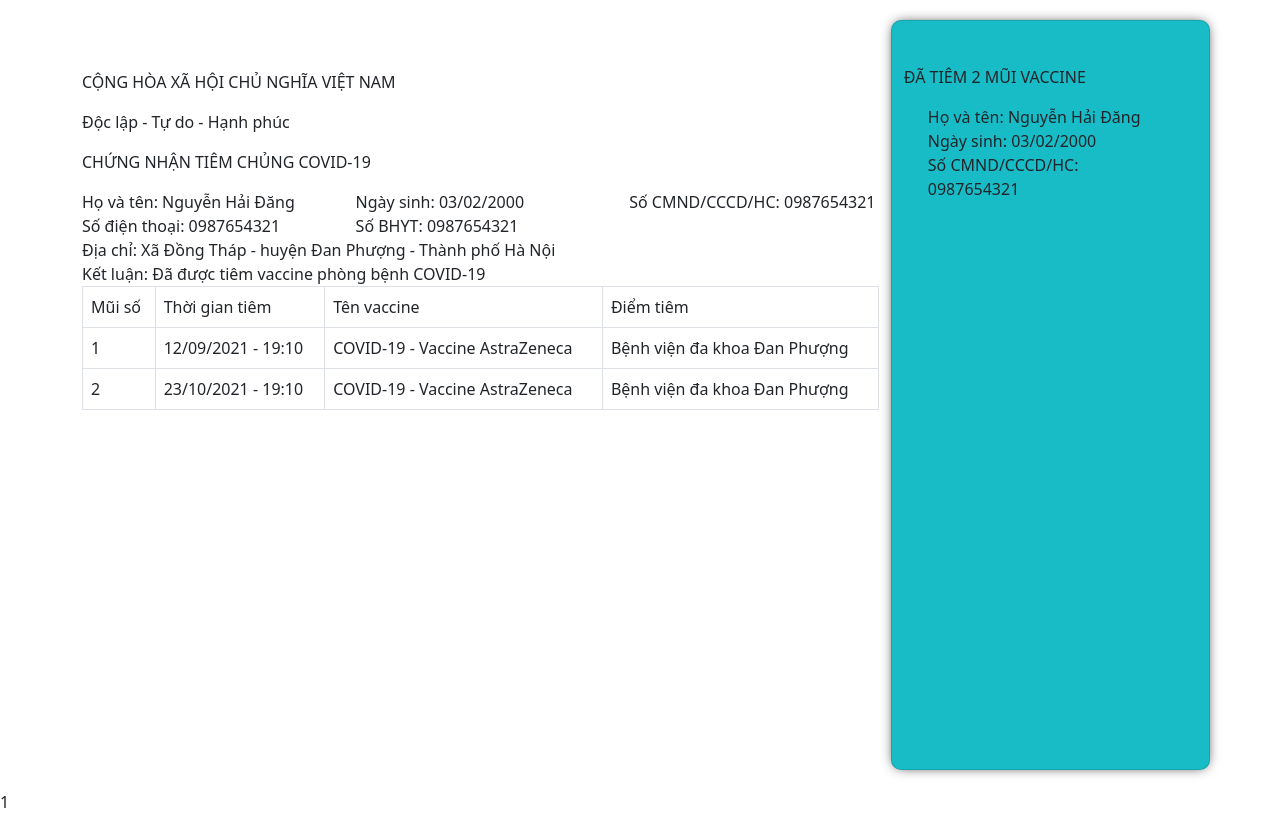
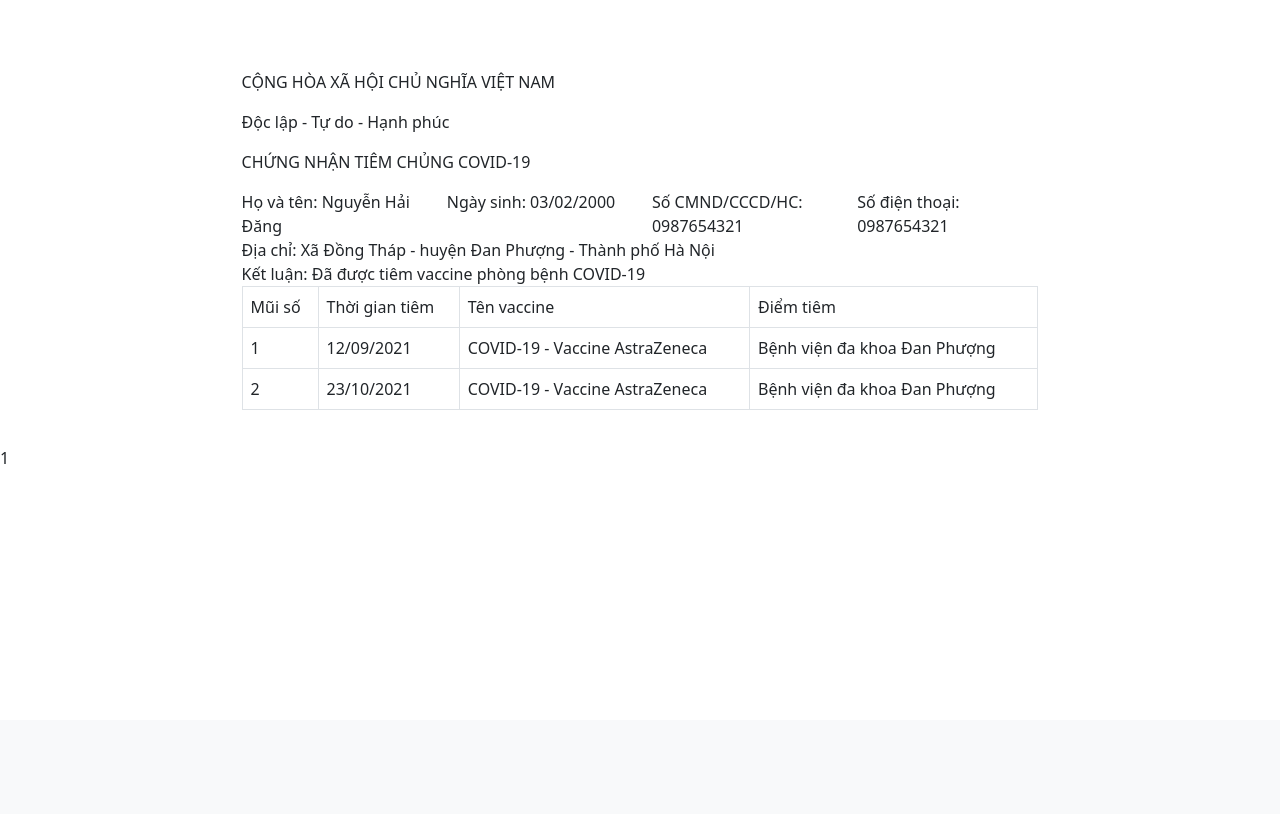
Before and after one commit to censodev/aptech_prj600, a PHP site: page /index.php?url=vaccine-passport in a window 1280 px wide. Shown: the part 80-894 px from the top of the page. After the commit the page ends 544 px from the top, so only its background shows below. Run offline with PHP 8.4, Linux system fonts and the light colour scheme; the visitor is signed in with stand-in values (Sample User, id 1).

Commit message:
sửa passport

```diff
--- a/src/core/Helper.php
+++ b/src/core/Helper.php
@@ -38,7 +38,7 @@
 
     public static function authGuard(): void
     {
-        if (self::isAuthorized() || str_contains($_GET['url'], 'login')) {
+        if (self::isAuthorized() || str_contains($_GET['url'], 'login') || str_contains($_GET['url'], 'vaccine-passport')) {
             return;
         }
         self::redirectLogin();
--- a/src/views/vaccine-passport.view.php
+++ b/src/views/vaccine-passport.view.php
@@ -24,25 +24,21 @@
             </div>
           </div>
           <div class="row">
-            <div class="col-4 infor">
+            <div class="col-3 infor">
               <label>Họ và tên:</label>
               <span id="name">Nguyễn Hải Đăng</span>
             </div>
-            <div class="col-4 infor">
+            <div class="col-3 infor">
               <label>Ngày sinh:</label>
               <span id="birthday">03/02/2000</span>
             </div>
-            <div class="col-4 infor">
+            <div class="col-3 infor">
               <label>Số CMND/CCCD/HC:</label>
               <span id="identification">0987654321</span>
             </div>
-            <div class="col-4 infor">
+            <div class="col-3 infor">
               <label>Số điện thoại:</label>
               <span id="phonenumber">0987654321</span>
-            </div>
-            <div class="col-4 infor">
-              <label>Số BHYT:</label>
-              <span id="bhyt">0987654321</span>
             </div>
             <div class="col-12 infor">
               <label>Địa chỉ:</label>
@@ -67,13 +63,13 @@
             <tbody>
               <tr>
                 <td>1</td>
-                <td>12/09/2021 - 19:10</td>
+                <td>12/09/2021</td>
                 <td>COVID-19 - Vaccine AstraZeneca</td>
                 <td>Bệnh viện đa khoa Đan Phượng</td>
               </tr>
               <tr>
                 <td>2</td>
-                <td>23/10/2021 - 19:10</td>
+                <td>23/10/2021</td>
                 <td>COVID-19 - Vaccine AstraZeneca</td>
                 <td>Bệnh viện đa khoa Đan Phượng</td>
               </tr>
@@ -81,63 +77,4 @@
           </table>
         </div>
       </div>
-      <div class="passport" style="width: 28%; height: fit-content">
-        <div
-          class="card"
-          style="
-            width: 100%;
-            height: 750px;
-            background-color: #18bcc7;
-            border-radius: 10px;
-            box-shadow: 0px 0px 13px -4px #000000;
-          "
-        >
-          <div class="container">
-            <div class="row">
-              <div class="col" style="text-align: center; padding: 10px 0">
-                <img
-                  src="<?php echo Helper::assets("img/9d8ed5_651b6cb038ff4917bcdbe0c58ca2c241_mv2.png")?>"
-                  alt=""
-                  srcset=""
-                  style="width: 40%"
-                />
-              </div>
-            </div>
-            <div class="row">
-              <div class="col">
-                <p id="status" class="status">ĐÃ TIÊM 2 MŨI VACCINE</p>
-              </div>
-            </div>
-            <div class="row">
-              <div class="col" style="display: flex; justify-content: center">
-                <div id="qrCode" class="qrCode">
-                    <!-- insert qr code at here -->
-                </div>
-              </div>
-            </div>
-            <div class="row">
-              <div class="col" style="display: flex; justify-content: center">
-                <div id="inforPatient" class="inforPassport">
-                  <div class="container">
-                    <div class="row">
-                      <div class="col-12 inforPassportdDetail">
-                        <label>Họ và tên:</label>
-                        <span id="name">Nguyễn Hải Đăng</span>
-                      </div>
-                      <div class="col-12 inforPassportdDetail">
-                        <label>Ngày sinh:</label>
-                        <span id="birthday">03/02/2000</span>
-                      </div>
-                      <div class="col-12 inforPassportdDetail">
-                        <label>Số CMND/CCCD/HC:</label>
-                        <span id="identification">0987654321</span>
-                      </div>
-                    </div>
-                  </div>
-                </div>
-              </div>
-            </div>
-          </div>
-        </div>
-      </div>
     </div>
```
